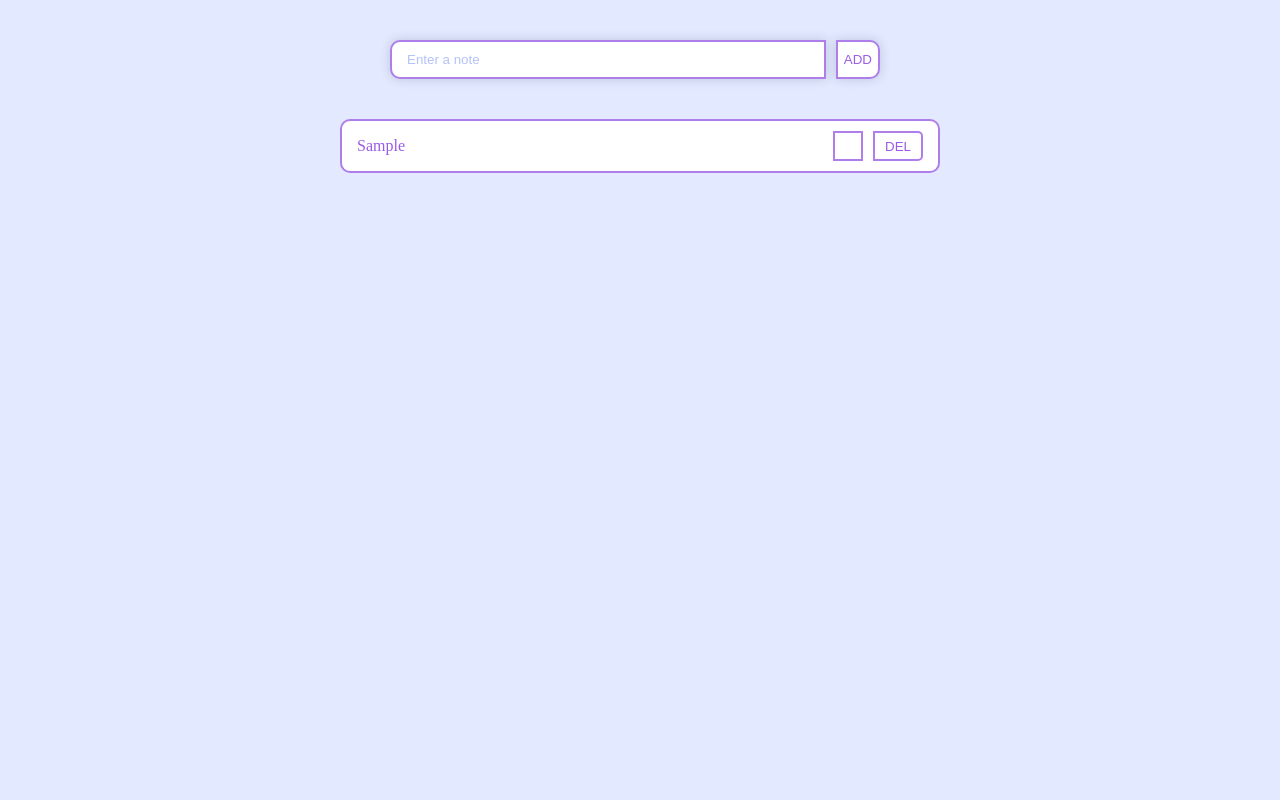
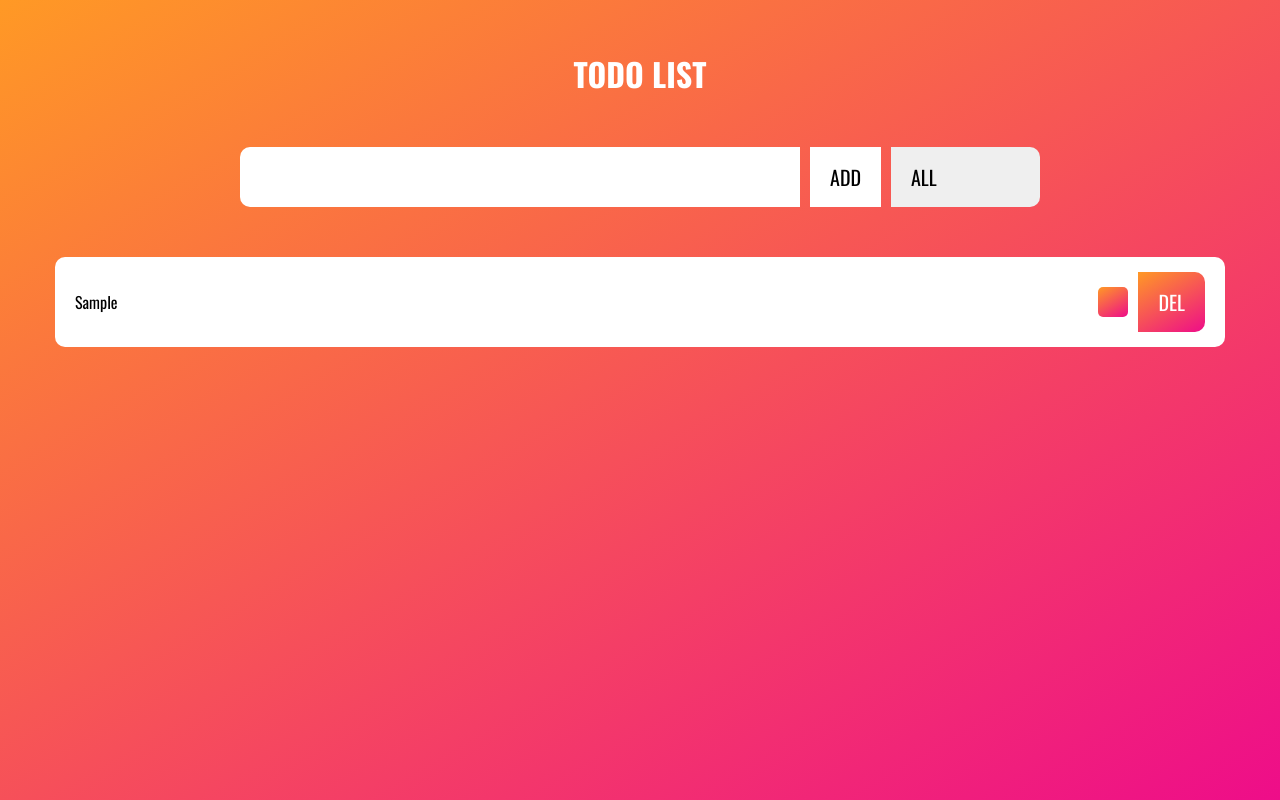
Before and after one commit to iamigrek/todo, a plain HTML site: page index.html in a window 1280 px wide. Both pictures are taken after typing "Sample" into the empty fields and a click on the button "ADD". Drawn offline with nearby package versions, Linux system fonts and the light colour scheme.

Commit message:
Загрузил проект с обучения

```diff
--- /dev/null
+++ b/css/style.css
@@ -0,0 +1,169 @@
+* {
+  padding: 0;
+  margin: 0;
+  box-sizing: border-box;
+}
+
+body {
+  background-image: linear-gradient(
+    150deg,
+    rgb(255, 153, 37),
+    rgb(238, 13, 137)
+  );
+  background-attachment: fixed;
+  font-family: 'Oswald', sans-serif;
+}
+
+ul {
+  list-style: none;
+}
+
+.container {
+  margin: 0 auto;
+  padding: 0 15px;
+  max-width: 1200px;
+}
+
+.todo-header {
+  padding: 50px 0;
+  display: flex;
+  justify-content: center;
+}
+
+.todo-header__title {
+  padding: 15px 20px;
+  display: inline;
+  text-transform: uppercase;
+  color: #fff;
+  border-radius: 10px;
+}
+
+.todo__form {
+  display: flex;
+  margin: 0 auto;
+  max-width: 800px;
+  margin-bottom: 50px;
+}
+
+.todo__add-input {
+  border: none;
+  padding: 15px 20px;
+  border-radius: 10px 0 0 10px;
+  margin-right: 10px;
+  font-family: 'oswald', sans-serif;
+  width: 100%;
+  font-size: 20px;
+  outline: none;
+}
+
+.todo__add-btn {
+  border: none;
+  padding: 15px 20px;
+  background-color: #fff;
+  font-size: 20px;
+  font-family: 'oswald', sans-serif;
+  cursor: pointer;
+  outline: none;
+  transition: all 0.2s ease-in-out;
+  margin-right: 10px;
+}
+.todo__add-btn:hover {
+  color: rgb(255, 153, 37);
+}
+
+.todo__filter {
+  border: none;
+  border-radius: 0 10px 10px 0;
+  padding: 15px 20px;
+  max-width: 150px;
+  font-size: 20px;
+  font-family: 'oswald', sans-serif;
+  -webkit-appearance: none;
+  -moz-appearance: none;
+  appearance: none;
+  text-transform: uppercase;
+  transition: all 0.2s ease-in-out;
+  height: auto;
+}
+
+.todo__filter:hover {
+  color: rgb(255, 153, 37);
+}
+
+.todo__list {
+  transition: all 0.1s ease-in-out;
+}
+
+.todo__item {
+  display: flex;
+  justify-content: space-between;
+  align-items: center;
+  background-color: #fff;
+  padding: 15px 20px;
+  border-radius: 10px;
+  margin-bottom: 20px;
+}
+
+.todo__item--complete {
+  opacity: 0.8;
+  transition: opacity 0.3s ease-in-out;
+}
+
+.todo__item--complete .todo__text {
+  text-decoration: line-through;
+}
+
+.todo__btns {
+  display: flex;
+  align-items: center;
+  margin-left: 20px;
+}
+
+.todo__checkbox--complete::before {
+  content: '';
+  position: absolute;
+  top: 50%;
+  left: 50%;
+  transform: translate(-50%, -50%);
+  width: 50%;
+  height: 50%;
+  background-color: #fff;
+}
+
+.todo__checkbox {
+  width: 30px;
+  height: 30px;
+  border: none;
+  background: linear-gradient(150deg, rgb(255, 153, 37), rgb(238, 13, 137));
+  cursor: pointer;
+  position: relative;
+  border-radius: 5px;
+}
+
+.todo__checkbox:hover {
+  background: linear-gradient(150deg, rgb(238, 13, 137), rgb(255, 153, 37));
+}
+
+.todo__del-btn {
+  margin-left: 10px;
+  border: none;
+  border-radius: 0 10px 10px 0;
+  padding: 15px 20px;
+  background: linear-gradient(150deg, rgb(255, 153, 37), rgb(238, 13, 137));
+  color: #fff;
+  font-size: 20px;
+  font-family: 'oswald', sans-serif;
+  cursor: pointer;
+  transition: all 0.2s ease-in-out;
+  text-transform: uppercase;
+}
+
+.todo__del-btn:hover {
+  background: linear-gradient(150deg, rgb(238, 13, 137), rgb(255, 153, 37));
+}
+
+.del-anim {
+  transform: translateY(50px);
+  opacity: 0;
+  transition: all 0.1s ease-in-out;
+}
--- a/index.html
+++ b/index.html
@@ -5,22 +5,36 @@
 	<meta charset="UTF-8">
 	<meta http-equiv="X-UA-Compatible" content="IE=edge">
 	<meta name="viewport" content="width=device-width, initial-scale=1.0">
-	<title>igrek</title>
-	<link rel="stylesheet" href="./styles/style.css">
+	<link rel="stylesheet" href="./css/style.css">
+	<link rel="preconnect" href="https://fonts.googleapis.com">
+	<link rel="preconnect" href="https://fonts.gstatic.com" crossorigin>
+	<link href="https://fonts.googleapis.com/css2?family=Oswald:wght@200;300;400;500;600;700&display=swap"
+		rel="stylesheet">
+	<title>Todo List</title>
 </head>
 
 <body>
 
+	<header class="todo-header">
+		<div class="todo-header__container container">
+			<h1 class="todo-header__title">Todo list</h>
+		</div>
+	</header>
+
 	<section class="todo">
 		<div class="todo__container container">
-			<div class="todo__top">
-				<input class="todo__input" placeholder="Enter a note" type="text">
-				<button class="todo__add">ADD</button>
+			<form action="#" class="todo__form">
+				<input type="text" class="todo__add-input">
+				<button class="todo__add-btn">ADD</button>
+				<select class="todo__filter" name="todos" id="todo-filter">
+					<option value="all">All</option>
+					<option value="completed">Completed</option>
+					<option value="uncompleted">Uncompleted</option>
+				</select>
+			</form>
 
-			</div>
-			<ul class="todo__list">
 
-			</ul>
+			<ul class="todo__list"></ul>
 		</div>
 	</section>
 
--- a/js/main.js
+++ b/js/main.js
@@ -1,80 +1,141 @@
-const todoInput = document.querySelector('.todo__input');
-const todoBtnAdd = document.querySelector('.todo__add');
+const todoBtn = document.querySelector('.todo__add-btn');
+const todoInput = document.querySelector('.todo__add-input');
 const todoList = document.querySelector('.todo__list');
+const todoFilter = document.querySelector('.todo__filter');
 
-let tasks = [];
+document.addEventListener('DOMContentLoaded', getTodos);
+todoBtn.addEventListener('click', createItem);
+todoList.addEventListener('click', delItem);
+todoFilter.addEventListener('click', filterItem);
 
-if (localStorage.getItem('todo')) {
-  tasks = JSON.parse(localStorage.getItem('todo'));
-  tasksDisplay();
+function createItem(event) {
+  event.preventDefault();
+  //create li
+  const todoItem = document.createElement('li');
+  todoItem.classList.add('todo__item');
+  todoList.appendChild(todoItem);
+  //create text
+  const todoText = document.createElement('p');
+  todoText.innerHTML = todoInput.value;
+  todoText.classList.add('todo__text');
+  todoItem.appendChild(todoText);
+  saveLocal(todoInput.value);
+
+  //create btns wrapper
+  const todoBtnsWrapper = document.createElement('div');
+  todoBtnsWrapper.classList.add('todo__btns');
+  todoItem.appendChild(todoBtnsWrapper);
+  //create checkbox
+  const todoCheck = document.createElement('button');
+  todoCheck.classList.add('todo__checkbox');
+  todoBtnsWrapper.appendChild(todoCheck);
+  //create brn for del
+  const todoDel = document.createElement('button');
+  todoDel.innerHTML = 'del';
+  todoDel.classList.add('todo__del-btn');
+  todoBtnsWrapper.appendChild(todoDel);
+  todoInput.value = '';
 }
 
-todoBtnAdd.addEventListener('click', () => {
-  const tasksPattern = {
-    id: new Date().valueOf(),
-    task: todoInput.value,
-    status: false,
-  };
+function delItem(e) {
+  const item = e.target;
+  //delete
+  if (item.classList.contains('todo__del-btn')) {
+    const todo = item.closest('li');
+    delLocalTodo(todo);
 
-  tasks.push(tasksPattern);
+    todo.classList.add('del-anim');
+    todo.addEventListener('transitionend', function () {
+      todo.remove();
+    });
+  }
 
-  tasksDisplay();
-  localStorage.setItem('todo', JSON.stringify(tasks));
-  todoInput.value = '';
-});
+  //complete
+  if (item.classList.contains('todo__checkbox')) {
+    item.classList.toggle('todo__checkbox--complete');
+    item.closest('li').classList.toggle('todo__item--complete');
+  }
+}
 
-function tasksDisplay() {
-  todoList.innerHTML = '';
-  tasks.forEach(item => {
-    let tasksDisplay = `
-		<li id="todo__item-${item.id}" class="todo__item">
-					<lable for="todo__check-${item.id}" class="todo__lable">${item.task}</lable>
-					<div class="todo__btns">
-						<input class="todo__check" type="checkbox" id="todo__check-${item.id}" ${
-      item.status ? 'checked' : ''
-    }>
-						<label class="todo__check-lable" for="todo__check-${item.id}"></label>
-						<button id="${item.id}" class="todo__del">DEL</button>
-					</div>
-				</li>
-		`;
-    todoList.innerHTML += tasksDisplay;
+function filterItem(e) {
+  const todos = todoList.childNodes;
+  console.log(todos);
+  todos.forEach(function (todo) {
+    switch (e.target.value) {
+      case 'all':
+        todo.style.display = 'flex';
+        break;
+      case 'completed':
+        if (todo.classList.contains('todo__item--complete')) {
+          todo.style.display = 'flex';
+        } else {
+          todo.style.display = 'none';
+        }
+        break;
+      case 'uncompleted':
+        if (!todo.classList.contains('todo__item--complete')) {
+          todo.style.display = 'flex';
+        } else {
+          todo.style.display = 'none';
+        }
+        break;
+    }
   });
 }
 
-todoList.addEventListener('change', e => {
-  const todoLable = document.querySelector(
-    `[for=${e.target.getAttribute('id')}]`
-  ).innerHTML;
+function saveLocal(todo) {
+  let todos;
+  if (localStorage.getItem('todos') === null) {
+    todos = [];
+  } else {
+    todos = JSON.parse(localStorage.getItem('todos'));
+  }
+  todos.push(todo);
+  localStorage.setItem('todos', JSON.stringify(todos));
+}
 
-  tasks.forEach(function (item) {
-    if (item.task === todoLable) {
-      item.status
-        ? (e.target.parentNode.parentNode.style.opacity = '1')
-        : (e.target.parentNode.parentNode.style.opacity = '0.5');
+function getTodos() {
+  let todos;
+  if (localStorage.getItem('todos') === null) {
+    todos = [];
+  } else {
+    todos = JSON.parse(localStorage.getItem('todos'));
+  }
+  todos.forEach(todo => {
+    const todoItem = document.createElement('li');
+    todoItem.classList.add('todo__item');
+    todoList.appendChild(todoItem);
+    //create text
+    const todoText = document.createElement('p');
+    todoText.innerHTML = todo;
+    todoText.classList.add('todo__text');
+    todoItem.appendChild(todoText);
+    //create btns wrapper
+    const todoBtnsWrapper = document.createElement('div');
+    todoBtnsWrapper.classList.add('todo__btns');
+    todoItem.appendChild(todoBtnsWrapper);
+    //create checkbox
+    const todoCheck = document.createElement('button');
+    todoCheck.classList.add('todo__checkbox');
+    todoBtnsWrapper.appendChild(todoCheck);
+    //create brn for del
+    const todoDel = document.createElement('button');
+    todoDel.innerHTML = 'del';
+    todoDel.classList.add('todo__del-btn');
+    todoBtnsWrapper.appendChild(todoDel);
+    todoInput.value = '';
+  });
+}
 
-      item.status = !item.status;
-
-      localStorage.setItem('todo', JSON.stringify(tasks));
-    }
-  });
-});
-
-const todoBtnDel = document.querySelectorAll('.todo__del');
-todoBtnDel.forEach(item => {
-  item.addEventListener('click', function () {
-    const btnId = item.getAttribute('id');
-
-    const todoItem = document.querySelector(`#todo__item-${btnId}`);
-    todoItem.style.display = 'none';
-
-    tasks.forEach(function (el, i) {
-      if (el.id == btnId) {
-        tasks.splice(i, 1);
-        console.log(el.id);
-      }
-    });
-
-    localStorage.setItem('todo', JSON.stringify(tasks));
-  });
-});
+function delLocalTodo(todo) {
+  let todos;
+  if (localStorage.getItem('todos') === null) {
+    todos = [];
+  } else {
+    todos = JSON.parse(localStorage.getItem('todos'));
+  }
+  console.log(todo);
+  const todoIndex = todo.children[0].innerText;
+  todos.splice(todos.indexOf(todoIndex), 1);
+  localStorage.setItem('todos', JSON.stringify(todos));
+}
--- a/styles/style.scss
+++ /dev/null
@@ -1,121 +0,0 @@
-html {
-  box-sizing: border-box;
-  scroll-behavior: smooth;
-}
-
-*,
-*::before,
-*::after {
-  box-sizing: inherit;
-}
-
-body {
-  margin: 0;
-  background-color: #e3e9ff;
-  color: #af7eeb;
-}
-
-ul {
-  list-style: none;
-  padding: 0;
-}
-
-.container {
-  margin: 0 auto;
-  padding: 0 15px;
-  max-width: 1200px;
-}
-
-.todo {
-  padding: 40px 0;
-
-  &__top {
-    max-width: 500px;
-    margin: 0 auto;
-    display: flex;
-    margin-bottom: 40px;
-  }
-  &__input {
-    width: 100%;
-    padding: 10px 15px;
-    border: 2px solid #af7eeb;
-    color: #9a5be7;
-    border-radius: 10px 0 0 10px;
-    margin-right: 10px;
-    box-shadow: 0px 0px 11px 0px rgba(34, 60, 80, 0.2);
-    &::placeholder {
-      color: #b3c2f8;
-    }
-  }
-  &__add {
-    border: 2px solid #af7eeb;
-    color: #9a5be7;
-    border-radius: 0 10px 10px 0;
-    background-color: #fff;
-    margin-right: 10px;
-    cursor: pointer;
-    box-shadow: 0px 0px 11px 0px rgba(34, 60, 80, 0.2);
-    transition: all 0.1s ease-in-out;
-    text-transform: uppercase;
-    &:hover {
-      background-color: #af7eeb;
-      color: #fff;
-    }
-  }
-  &__list {
-    max-width: 600px;
-    margin: 0 auto;
-  }
-  &__item {
-    display: flex;
-    justify-content: space-between;
-    align-items: center;
-    padding: 10px 15px;
-    border: 2px solid #af7eeb;
-    background-color: #fff;
-    color: #9a5be7;
-    border-radius: 10px;
-    margin-bottom: 20px;
-  }
-  &__btns {
-    display: flex;
-  }
-  &__del {
-    border: 2px solid #af7eeb;
-    color: #9a5be7;
-    padding: 5px 10px;
-    border-radius: 0 5px 5px 0;
-    background-color: #fff;
-    cursor: pointer;
-    transition: all 0.1s ease-in-out;
-    text-transform: uppercase;
-    &:hover {
-      background-color: #af7eeb;
-      color: #fff;
-    }
-  }
-  &__check-lable {
-    border: 2px solid #af7eeb;
-    display: block;
-    width: 30px;
-    height: 30px;
-    margin-right: 10px;
-    position: relative;
-    cursor: pointer;
-  }
-  &__check {
-    border: 2px solid #af7eeb;
-    display: none;
-    &:checked + .todo__check-lable::before {
-      content: '';
-      width: 15px;
-      height: 15px;
-      position: absolute;
-      top: 50%;
-      left: 50%;
-      transform: translate(-50%, -50%);
-      background-image: url(https://svgsilh.com/svg_v2/297738.svg);
-      background-color: #af7eeb;
-    }
-  }
-}
```
Also changed, not shown: styles/style.css (deleted), 2 other files.
